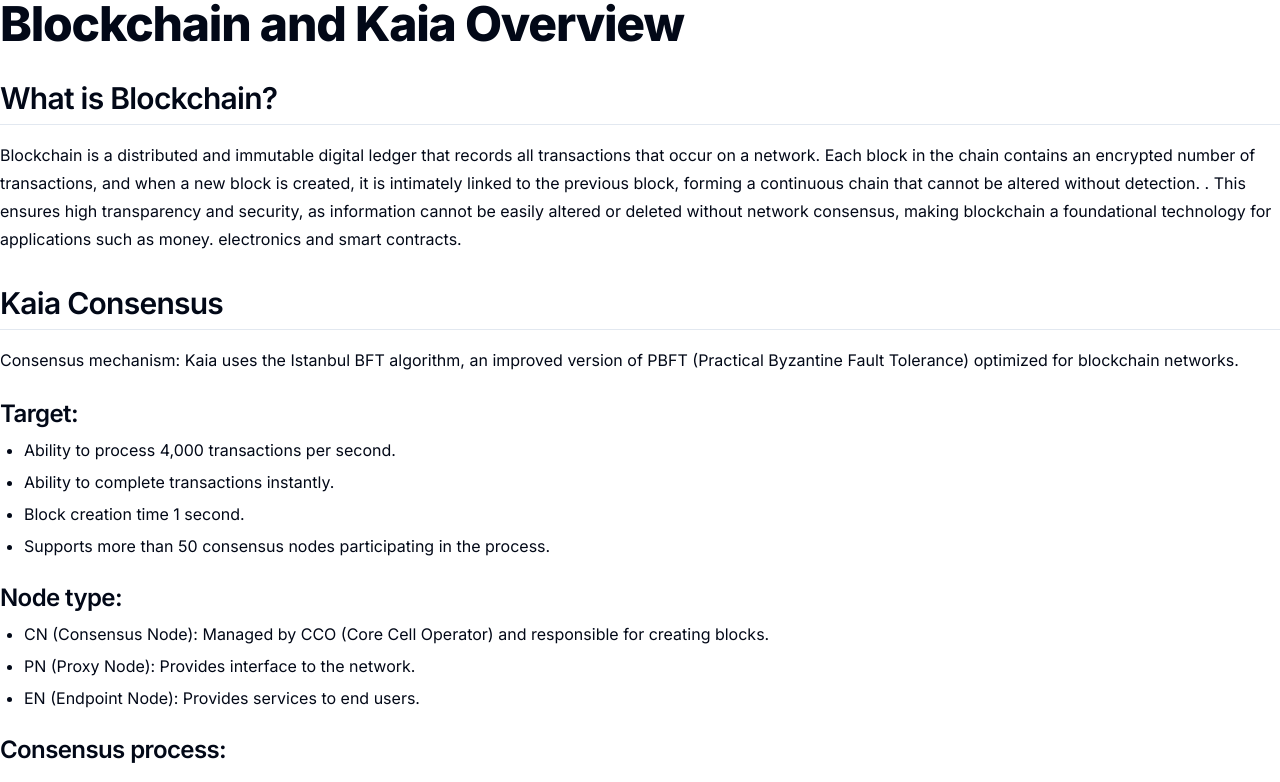
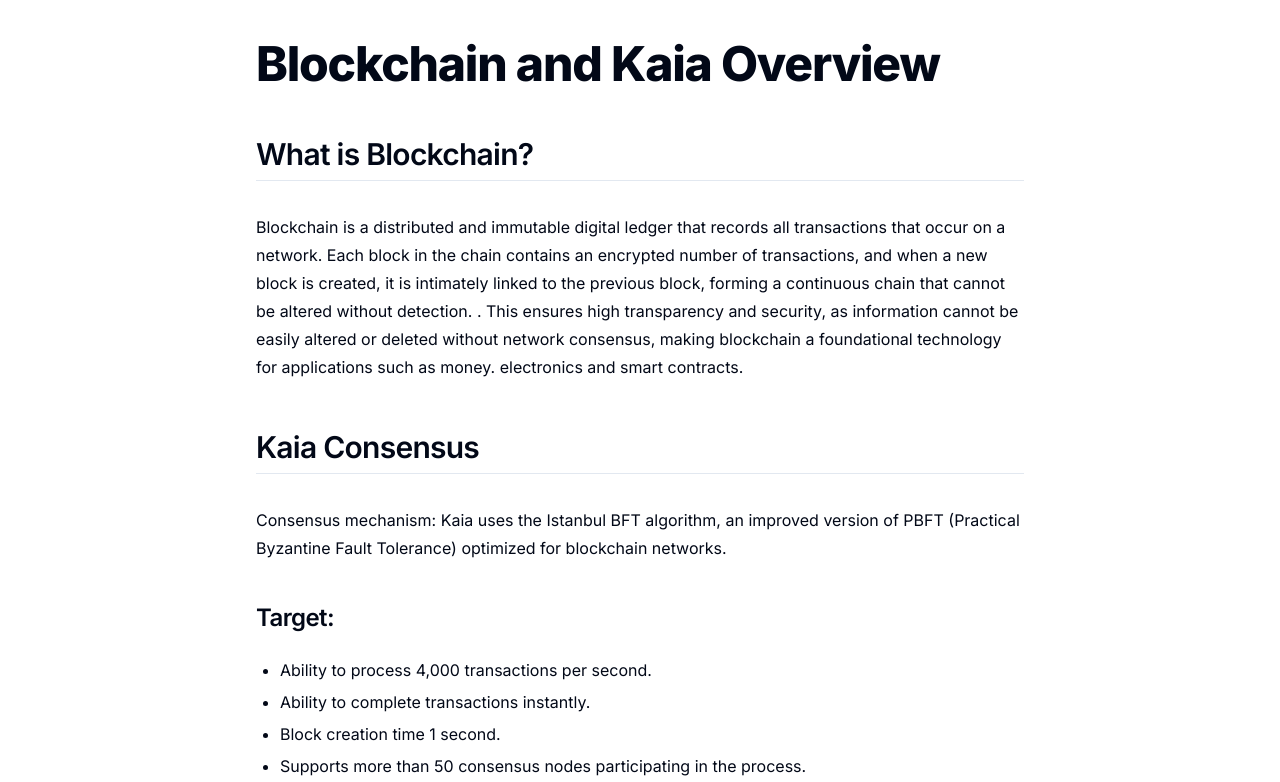
Before and after one commit to zxstim/kaia-developer-hub, a Next.js app: page /bootcamp/en/solidity/intro/blockchain-and-kaia-overview in a window 1280 px wide. Shown: the top 782 px of the page. Built offline with nearby package versions, Linux system fonts and the light colour scheme.

Commit message:
added initial bootcamp pages

```diff
--- /dev/null
+++ b/app/bootcamp/layout.tsx
@@ -0,0 +1,10 @@
+import Link from 'next/link'
+
+export default function MdxLayout({ children }: { children: React.ReactNode }) {
+  // Create any shared layout or styles here
+  return (
+    <div className="flex flex-col text-left w-full gap-4">
+      {children}
+    </div>
+  )
+}
--- a/app/layout.tsx
+++ b/app/layout.tsx
@@ -16,7 +16,15 @@
 }>) {
   return (
     <html lang="en">
-      <body className={inter.className}>{children}</body>
+      <body className={inter.className}>
+        <main className="flex flex-col items-center p-6 md:p-10 pb-12">
+          <div className="flex flex-col max-w-5xl w-full items-center gap-24">
+              <div className="flex flex-col max-w-3xl w-full">
+                {children}
+              </div>
+          </div>
+        </main>
+      </body>
     </html>
   );
 }
--- a/components/mdx/code.tsx
+++ b/components/mdx/code.tsx
@@ -30,7 +30,7 @@
   if (!isInlineCode) {
     return (
       <div className="mt-6">
-        <div className="flex flex-row items-center justify-between bg-primary text-primary-foreground mt-[0.5em] px-4 py-3 rounded-t-[0.3em]">
+        <div className="flex flex-row items-center justify-between bg-secondary mt-[0.5em] px-4 py-3 rounded-t-[0.3em]">
           <div className="flex flex-col md:flex-row gap-2 md:gap-6">
             <div className="flex flex-row gap-1 items-center">
               <Terminal className="h-4 w-4" />
@@ -50,7 +50,7 @@
           <CopyButton text={codeString} />
         </div>
         <SyntaxHighlighter
-          style={oneDark}
+          style={oneLight}
           language={match?.[1]}
           customStyle={{ borderTopLeftRadius: "0", borderTopRightRadius: "0", marginTop: "0" }}
           PreTag="div"
```
